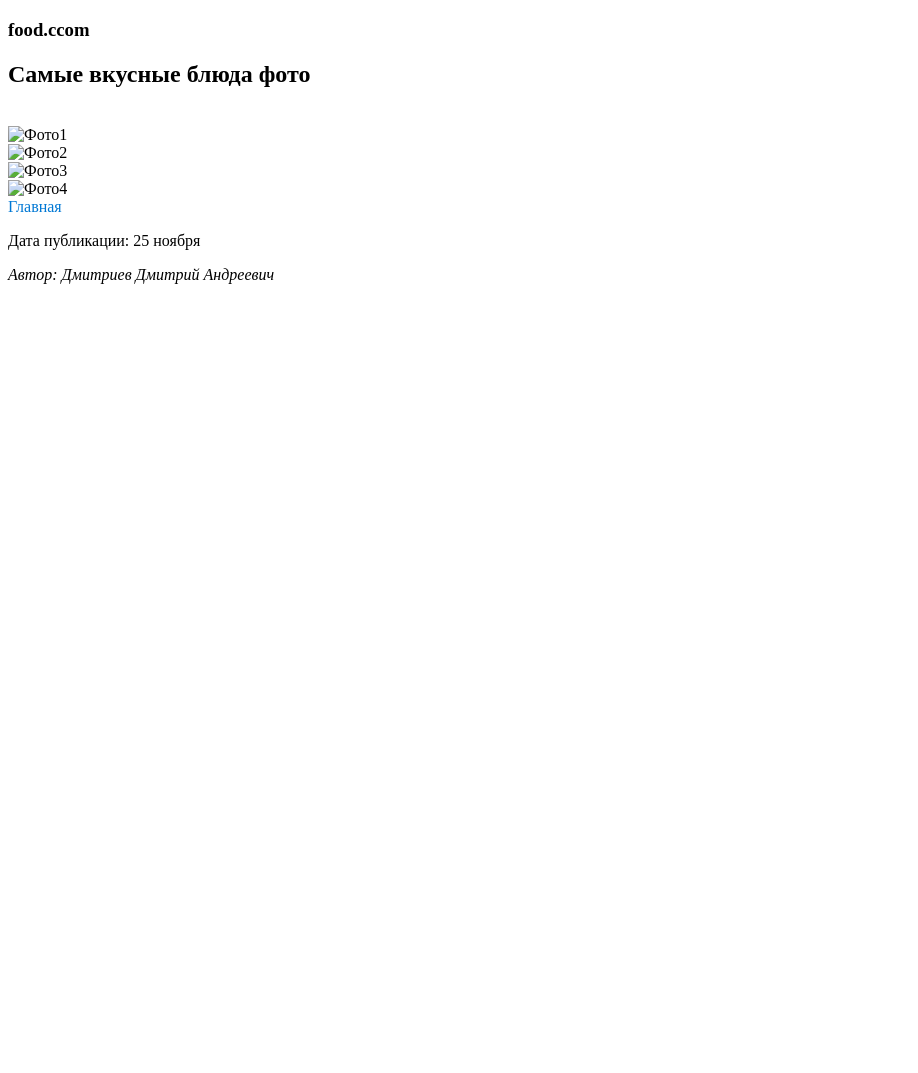
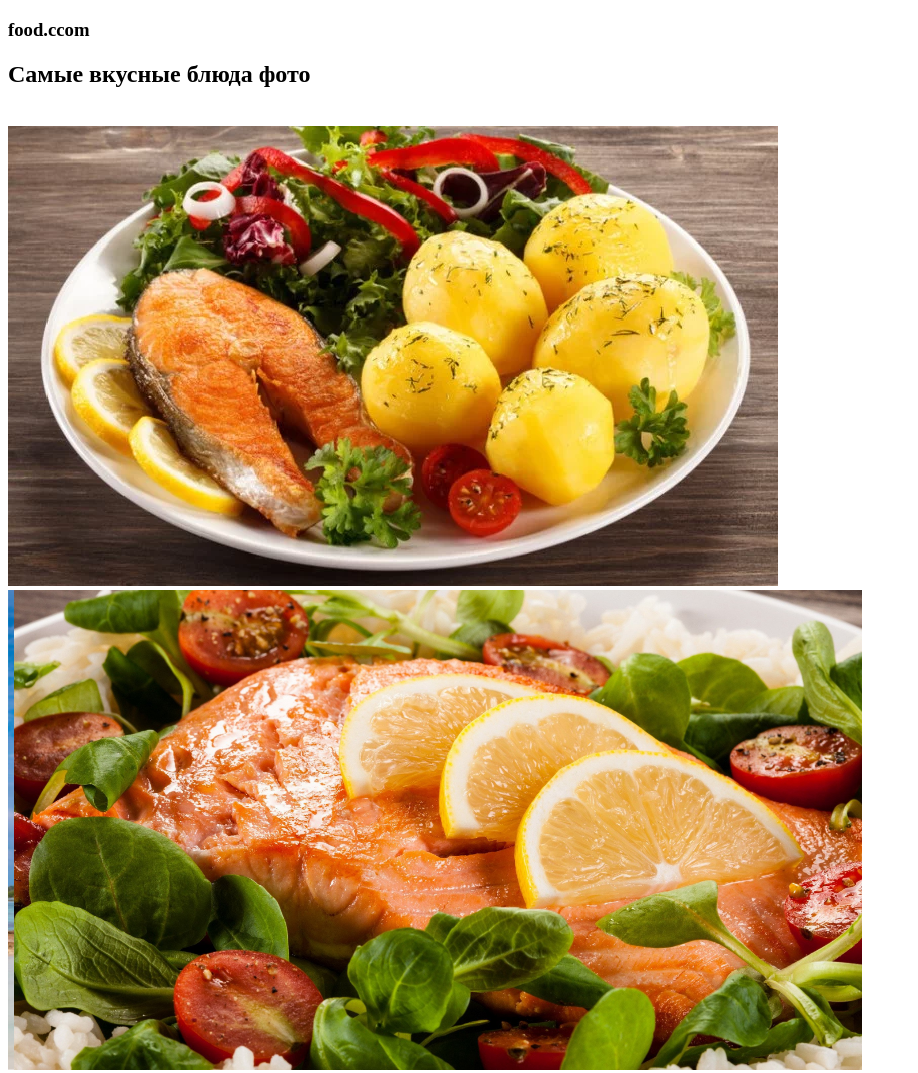
Before and after one commit to dimonprogrammer228/dimonprogrammer228.github.io, a plain HTML site: page 1.html in a window 1280 px wide. Shown: the top 1073 px of the page, without its empty margins (0-918 px from the left). Before the commit the page ends 800 px from the top, so only its background shows below. Drawn offline with Linux system fonts and the light colour scheme; files that its build step writes are made by us from their sources.

Commit message:
Update 1.html

```diff
--- a/1.html
+++ b/1.html
@@ -1,12 +1,12 @@
 <!DOCTYPE html>
 <html lang="en">
-<link rel="icon" href="photo/bur.png" type="image/x-icon">
+<link rel="icon" href="bur.png" type="image/x-icon">
 <head>
   <meta charset="UTF-8">
   <meta http-equiv="X-UA-Compatible" content="IE=edge">
   <meta name="viewport" content="width=device-width, initial-scale=1.0">
   <title>food_from_dimon</title>
-  <link rel="stylesheet" href="style/style.css">
+  <link rel="stylesheet" href="style.css">
 </head>
 <body>
     <header class="site_header"></header>
@@ -15,10 +15,10 @@
   </header>
 
   <br>
-  <img src="photo/a.png" alt="Фото1"><br>
-  <img src="photo/b.png" alt="Фото2"><br>
-  <img src="photo/c.png" alt="Фото3"><br>
-  <img src="photo/d.png" alt="Фото4"><br>
+  <img src="a.png" alt="Фото1"><br>
+  <img src="b.png" alt="Фото2"><br>
+  <img src="c.png" alt="Фото3"><br>
+  <img src="d.png" alt="Фото4"><br>
 
   </section>
   <nav class="site_nav">
```
